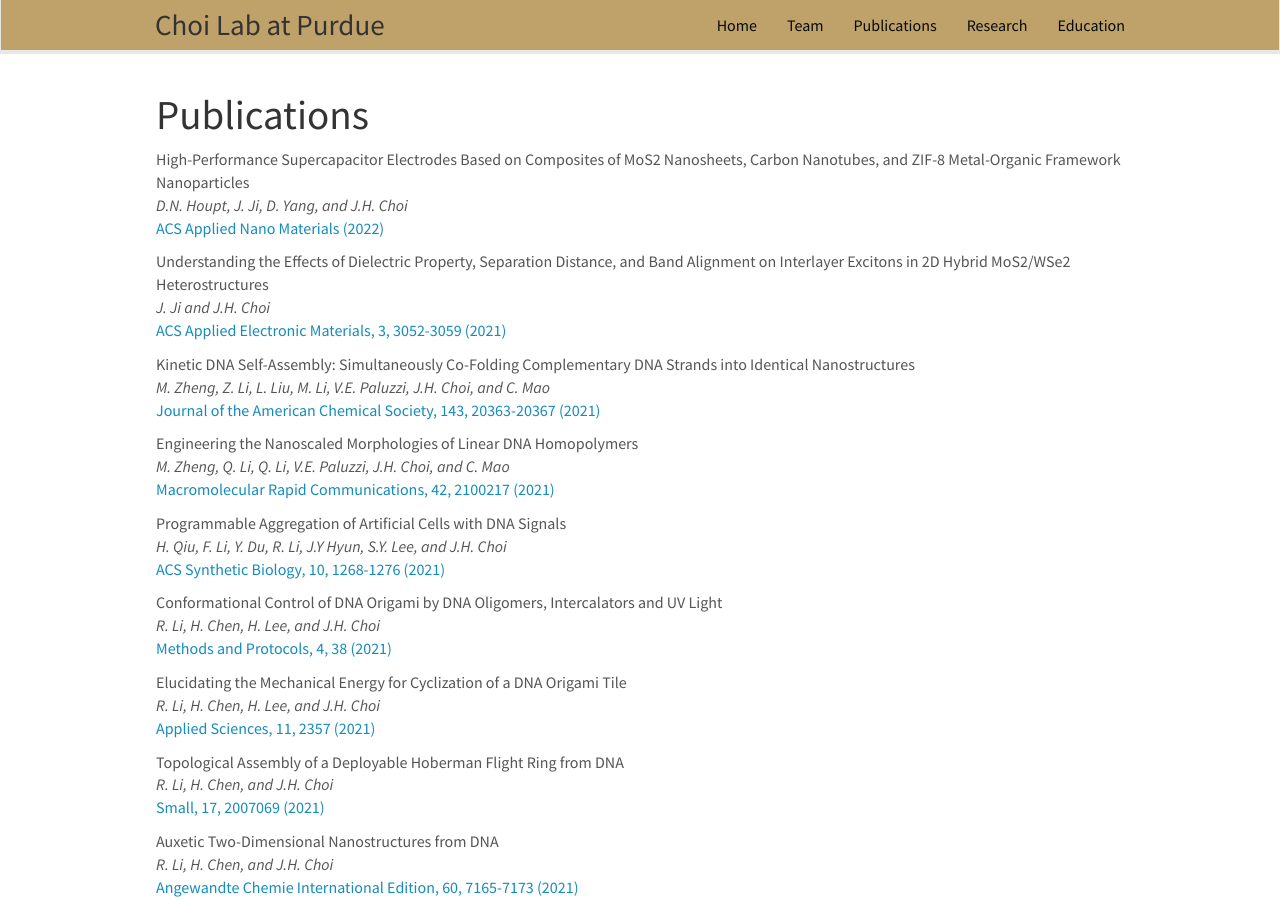
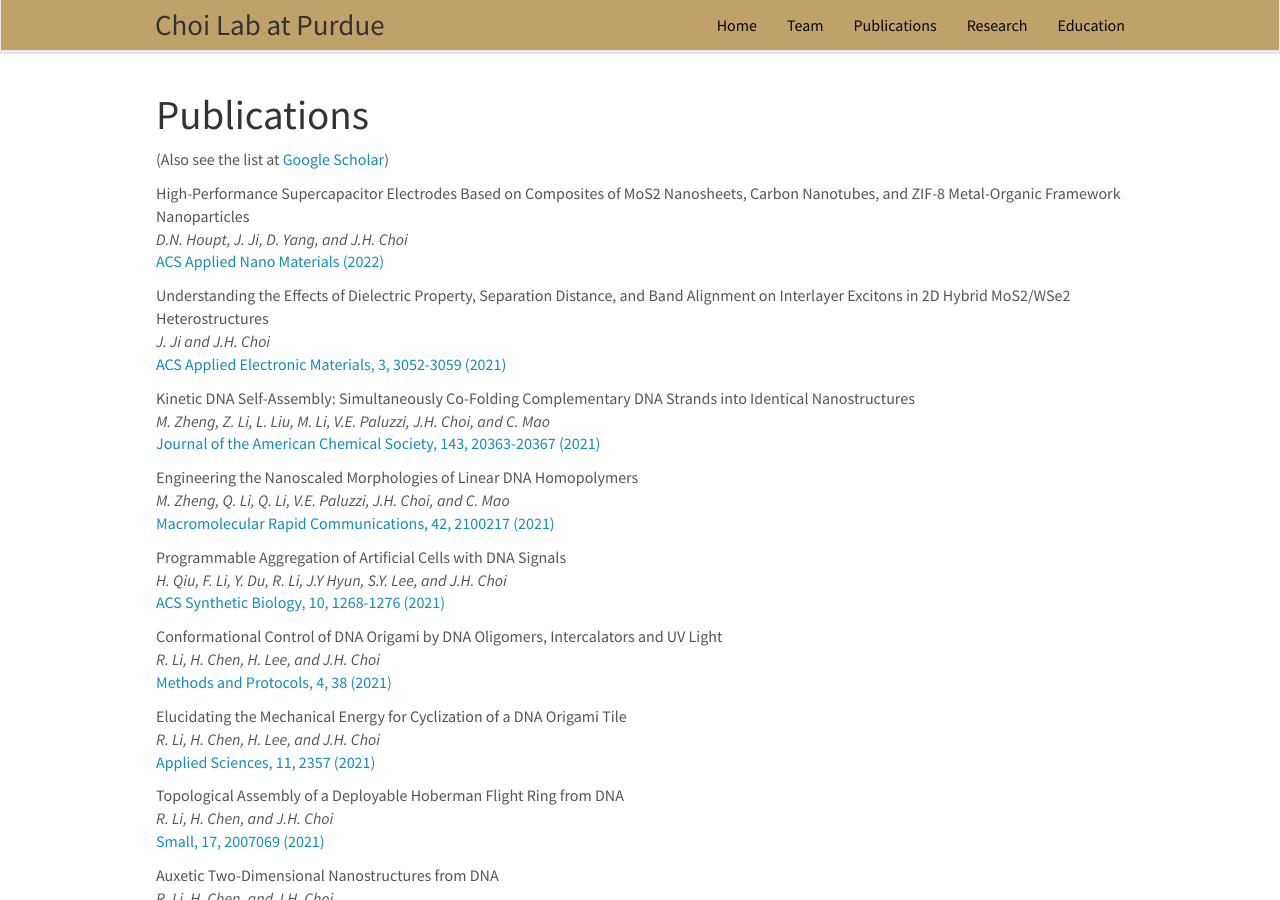
Before and after one commit to choidnalab/choidnalab.github.io, a Jekyll site: the page built from _pages/publications.md, in a window 1280 px wide and 900 px high. Built offline with Jekyll 4.4.1, drawn with Linux system fonts in a browser that asks for light colours; nearby versions of some CDN libraries.

Commit message:
Update publications.md

```diff
--- a/_pages/publications.md
+++ b/_pages/publications.md
@@ -8,7 +8,7 @@ permalink: /publications/
 
 
 # Publications
-
+(Also see the list at [Google Scholar](https://scholar.google.com/citations?user=aSHRXOkAAAAJ&hl=en))
 {% for publi in site.data.publist %}
 
   {{ publi.title }} <br />
```
